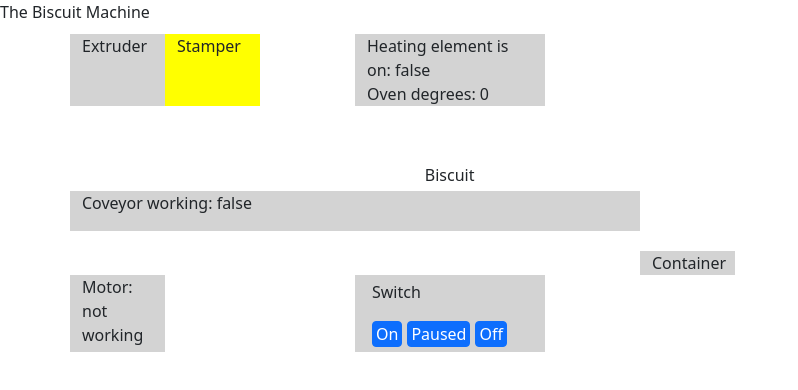
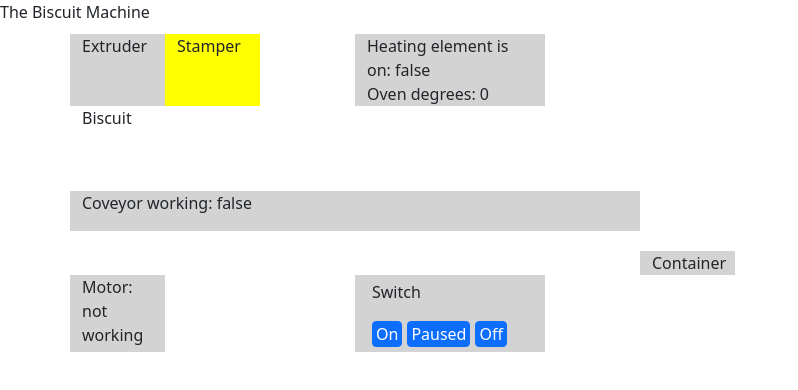
Before and after one commit to anisarambelieva/the-biscuit-machine, a React (Create React App) app: page / in a window 1280 px wide. Shown: the top 390 px of the page, without its empty margins (0-798 px from the left). Built offline with nearby package versions, Linux system fonts and the light colour scheme.

Commit message:
Edit biscuit css animations

```diff
--- a/src/components/biscuit/styles/biscuit.css
+++ b/src/components/biscuit/styles/biscuit.css
@@ -1,39 +1,30 @@
 .biscuit {
-  animation-duration: 2s, 10s, 1s;
-  animation-delay: 0s, 2s, 12s;
-  animation-name: drop, conveyor, disappear;
+  animation-duration: 5s;
+  animation-delay: 7s;
+  animation-name: conveyorBiscuit;
+  animation-fill-mode: forwards;
 }
 
-@keyframes conveyor {
+@keyframes conveyorBiscuit {
   from {
     margin-left: 0%;
-    margin-top: 5%;
+    /* margin-top: 5%; */
   }
 
   to {
-    margin-left: 50%;
-    margin-top: 5%;
-  }
-}
-
-@keyframes drop {
-  from {
-    margin-top: 0%;
-  }
-
-  to {
-    margin-top: 5%;
+    margin-left: 27%;
+    /* margin-top: 5%; */
   }
 }
 
 @keyframes disappear {
   from {
-    margin-left: 50%;
+    margin-left: 90%;
     margin-top: 5%;
   }
 
   to {
-    margin-left: 50%;
+    margin-left: 90%;
     margin-top: 10%;
   }
 }
```
